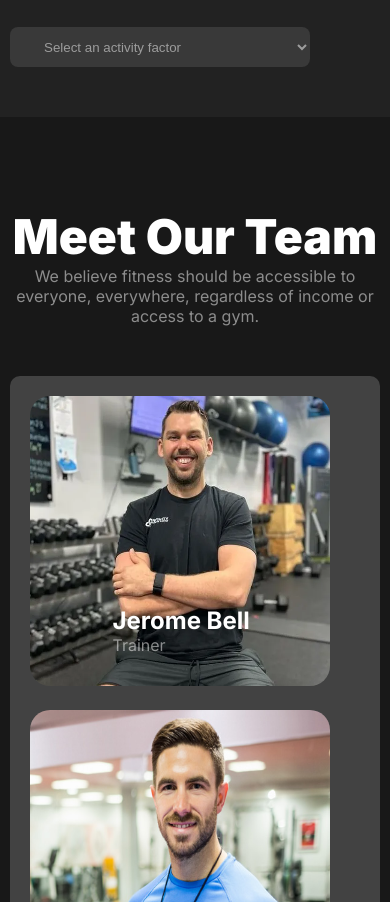
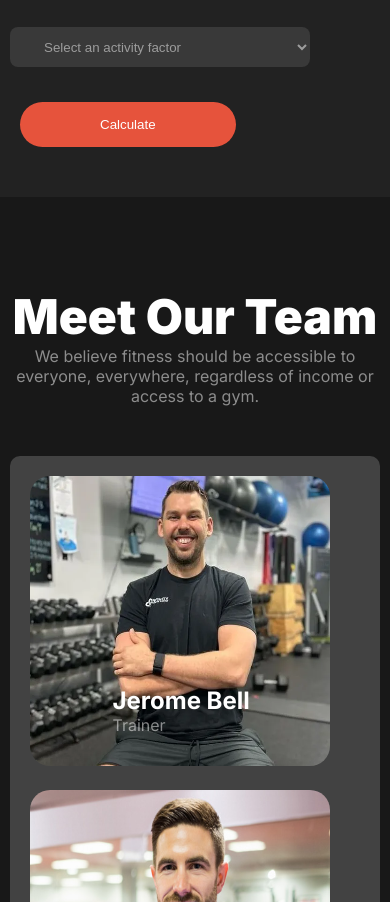
Before and after one commit to Md-ShohanurRahman/Path-to-Fitness, a plain HTML site: page index.html in a window 390 px wide. Shown: the part 5123-6025 px from the top of the page. Drawn offline with nearby package versions, Linux system fonts and the light colour scheme.

Commit message:
add button of bmi section

```diff
--- a/index.html
+++ b/index.html
@@ -278,7 +278,9 @@
                                 <option value="">Super active (very hard exercise, physical job, or twice a day training)</option>
                             </select>
                         </form>
-
+                        <button class="btn-primary count-btn">
+                            Calculate
+                        </button>
                     </div>
                 </div>
 
--- a/style.css
+++ b/style.css
@@ -328,6 +328,11 @@ form select {
     height: 40px;
     padding-left: 30px;
 }
+.count-btn{
+    padding: 16px 100px 16px 100px;
+    margin-top: 35px;
+    color: white;
+}
 
 
 
@@ -529,6 +534,12 @@ footer{
     padding-left: 10px;
 
 }
+.count-btn{
+
+    margin-left: 10px;
+    padding: 15px 80px;
+
+}
 
 
 }
```
